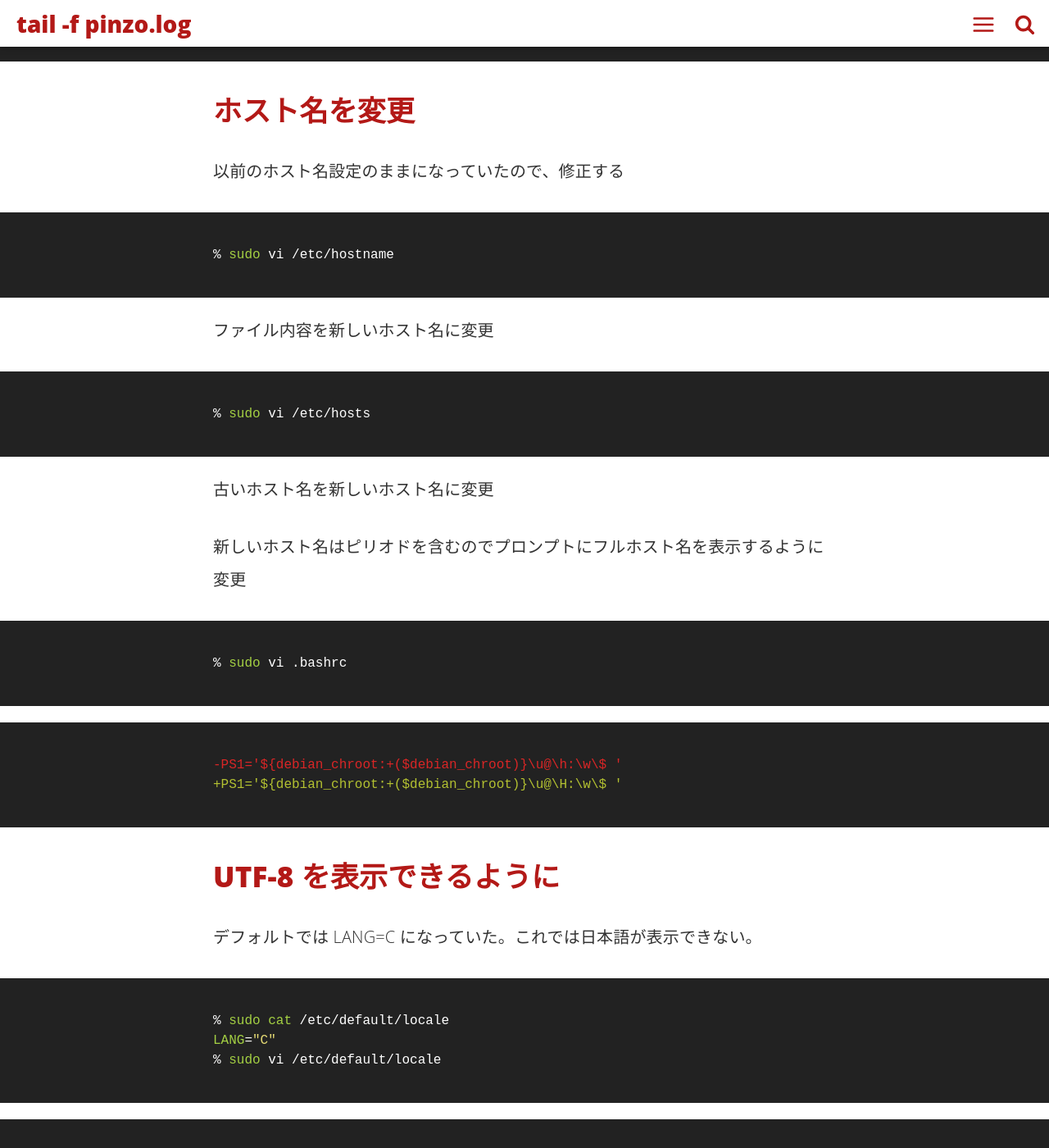
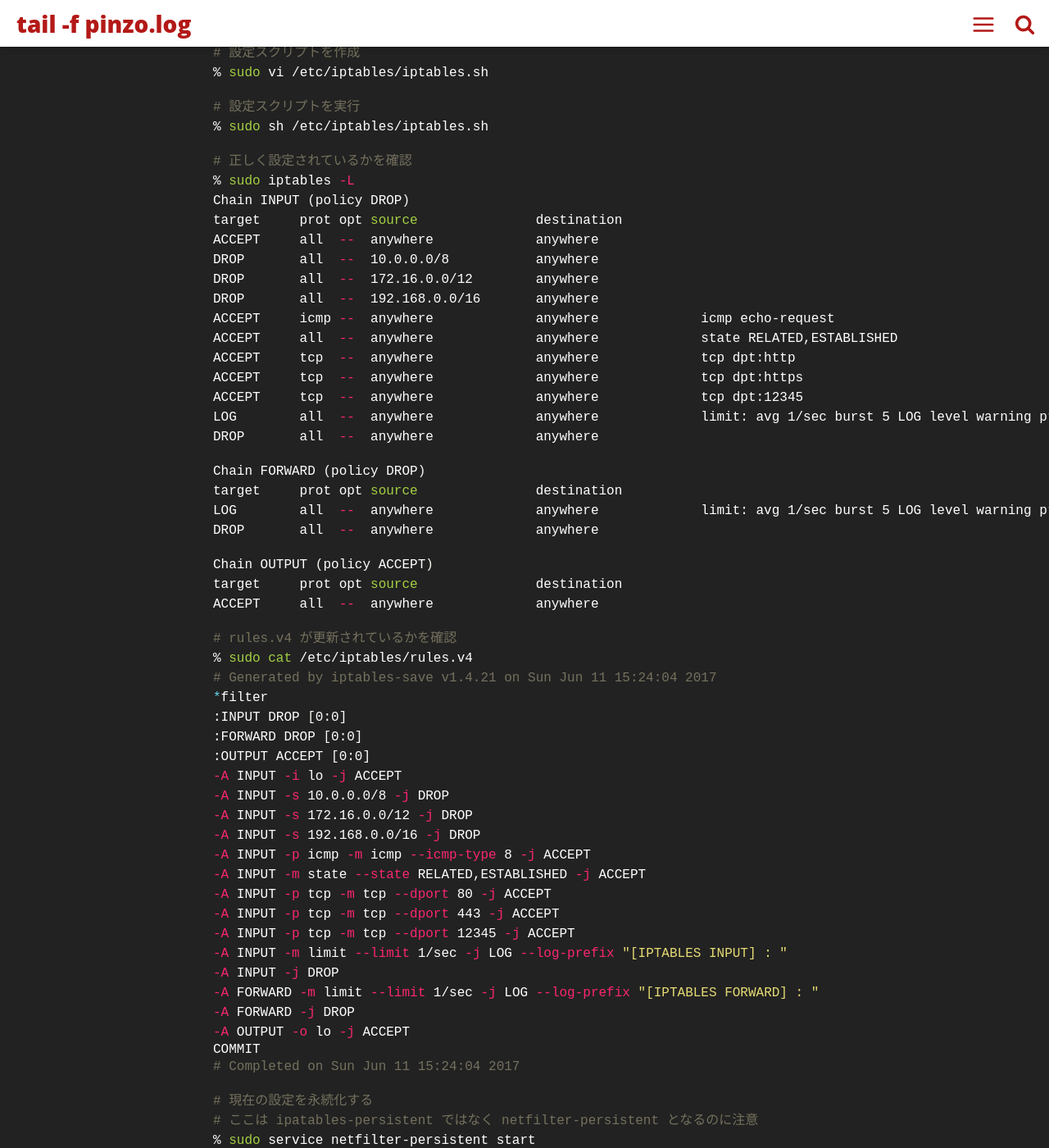
Before and after one commit to pinzolo/pinzolo.github.io, a Jekyll site: the page built from _posts/2017-06-04-install-ubuntu1604-to-sakura-vps.md, in a window 1280 px wide and 1400 px high, scrolled down 4782 px. Shown: the whole window at 82% size. Built offline with Jekyll 4.4.1, drawn with Linux system fonts in a browser that asks for light colours; some of the changed text lies outside the part shown.

Commit message:
Update vps posts

````diff
--- a/_posts/2017-06-04-install-ubuntu1604-to-sakura-vps.md
+++ b/_posts/2017-06-04-install-ubuntu1604-to-sakura-vps.md
@@ -10,32 +10,27 @@ tags:
 
 さくらのVPSのOSをいったんリセットした。新しく Ubuntu 16.04 をインストールしたのでそのメモ。
 
-## Install Ubuntu 16.04
+## Ubuntu 16.04 のインストール
 
-### Choose language
+1. コントロールパネルの "各種設定" -> "OSインストール" -> "標準OSインストール" を選択
+2. インストールOSは "Ubuntu 16.04 amd64" を選択し、管理ユーザのパスワードを設定
+3. "設定内容を確認する" -> "インストールを実行する" をクリック
+4. ステータスが "稼働中" になるまで待機
 
-`Asia` -> `Japan` を選択
+### 作業ユーザーを作成
 
-### Configure the keyboard
+デフォルトの管理ユーザーは `ubuntu` となるので、自分が使いやすいユーザーを登録する。
 
-`English (US)` -> `Engilish (US)` を選択
+1. `adduser myuser` とし、パスワードを設定
+2. `sudo` が使用できるように `sudo gpasswd -a myuser sudo` を実行
+3. ログアウトし、作成したユーザーでログインする
 
-### Configure the network
+### 初回アップデート
 
-割り当てられた固定IP、ゲートウェイ、ネットマスクを入力
-
-### Set up users and passwords
-
-通常使用するユーザーのフルネーム、ユーザー、パスワードを設定
-ホームディレクトリの暗号化は行わない
-
-### Partition disks
-
-1. Unmount partitions that are in user? -> Yes 選択
-1. Guided partitioning -> use entire disk を選択
-1. Virtual disk 1 (vda) を選択
-1. Finish partitioning and write changes to disk
-1. 既存のデータとパーティションが消えるよ？ -> yes
+```bash
+% sudo apt update
+% sudo apt upgrade
+```
 
 ## SSH
 
@@ -105,7 +100,7 @@ permission denied (publickey). # ログイン不可
 
 ```diff
 -Port 22
-+Port 22222
++Port 12345
 ```
 
 #### services の設定も変更する
@@ -117,17 +112,142 @@ permission denied (publickey). # ログイン不可
 ```diff
 -ssh             22/tcp                               # SSH Remote Login Protocol
 -ssh             22/udp
-+ssh             22222/tcp                               # SSH Remote Login Protocol
-+ssh             22222/udp
++ssh             12345/tcp                               # SSH Remote Login Protocol
++ssh             12345/udp
 ```
 
-#### 確認
+#### iptables の設定
+
+ポートの設定は変更したが、デフォルトでは `iptables` により 22 番ポートでの接続しか許可されていないので上書きする。
+
+```bash
+# iptables-persistent をインストール
+# このとき現在の設定から rules.v4, rules.v6 が作成される
+% sudo apt install iptables-persistent
+
+# 設定スクリプトを作成
+% sudo vi /etc/iptables/iptables.sh
+
+# 設定スクリプトを実行
+% sudo sh /etc/iptables/iptables.sh
+
+# 正しく設定されているかを確認
+% sudo iptables -L
+Chain INPUT (policy DROP)
+target     prot opt source               destination
+ACCEPT     all  --  anywhere             anywhere
+DROP       all  --  10.0.0.0/8           anywhere
+DROP       all  --  172.16.0.0/12        anywhere
+DROP       all  --  192.168.0.0/16       anywhere
+ACCEPT     icmp --  anywhere             anywhere             icmp echo-request
+ACCEPT     all  --  anywhere             anywhere             state RELATED,ESTABLISHED
+ACCEPT     tcp  --  anywhere             anywhere             tcp dpt:http
+ACCEPT     tcp  --  anywhere             anywhere             tcp dpt:https
+ACCEPT     tcp  --  anywhere             anywhere             tcp dpt:12345
+LOG        all  --  anywhere             anywhere             limit: avg 1/sec burst 5 LOG level warning prefix "[IPTABLES INPUT] : "
+DROP       all  --  anywhere             anywhere
+
+Chain FORWARD (policy DROP)
+target     prot opt source               destination
+LOG        all  --  anywhere             anywhere             limit: avg 1/sec burst 5 LOG level warning prefix "[IPTABLES FORWARD] : "
+DROP       all  --  anywhere             anywhere
+
+Chain OUTPUT (policy ACCEPT)
+target     prot opt source               destination
+ACCEPT     all  --  anywhere             anywhere
+
+# rules.v4 が更新されているかを確認
+% sudo cat /etc/iptables/rules.v4
+# Generated by iptables-save v1.4.21 on Sun Jun 11 15:24:04 2017
+*filter
+:INPUT DROP [0:0]
+:FORWARD DROP [0:0]
+:OUTPUT ACCEPT [0:0]
+-A INPUT -i lo -j ACCEPT
+-A INPUT -s 10.0.0.0/8 -j DROP
+-A INPUT -s 172.16.0.0/12 -j DROP
+-A INPUT -s 192.168.0.0/16 -j DROP
+-A INPUT -p icmp -m icmp --icmp-type 8 -j ACCEPT
+-A INPUT -m state --state RELATED,ESTABLISHED -j ACCEPT
+-A INPUT -p tcp -m tcp --dport 80 -j ACCEPT
+-A INPUT -p tcp -m tcp --dport 443 -j ACCEPT
+-A INPUT -p tcp -m tcp --dport 12345 -j ACCEPT
+-A INPUT -m limit --limit 1/sec -j LOG --log-prefix "[IPTABLES INPUT] : "
+-A INPUT -j DROP
+-A FORWARD -m limit --limit 1/sec -j LOG --log-prefix "[IPTABLES FORWARD] : "
+-A FORWARD -j DROP
+-A OUTPUT -o lo -j ACCEPT
+COMMIT
+# Completed on Sun Jun 11 15:24:04 2017
+
+# 現在の設定を永続化する
+# ここは ipatables-persistent ではなく netfilter-persistent となるのに注意
+% sudo service netfilter-persistent start
+```
+
+ちなみに iptables.sh の中身
+
+```bash
+#!/bin/sh
+
+# Initialize table
+/sbin/iptables -F
+# Delete declaration chain
+/sbin/iptables -X
+
+# Set default rules
+/sbin/iptables -P INPUT DROP
+/sbin/iptables -P OUTPUT ACCEPT
+/sbin/iptables -P FORWARD DROP
+
+# Allow access from localhost
+/sbin/iptables -A INPUT -i lo -j ACCEPT
+/sbin/iptables -A OUTPUT -o lo -j ACCEPT
+
+# Destroy access from private ip addresses
+/sbin/iptables -A INPUT -s 10.0.0.0/8 -j DROP
+/sbin/iptables -A INPUT -s 172.16.0.0/12 -j DROP
+/sbin/iptables -A INPUT -s 192.168.0.0/16 -j DROP
+
+# Allow ping
+/sbin/iptables -A INPUT -p icmp --icmp-type echo-request -j ACCEPT
+
+# Allow reply to external that is done from internal
+/sbin/iptables -A INPUT -m state --state ESTABLISHED,RELATED -j ACCEPT
+
+# Destroy access from dropped ip addresses
+if [ -s /etc/iptables/drop_ip ]; then
+  for ip in `cat /etc/iptables/drop_ip`
+  do
+    /sbin/iptables -I INPUT -s $ip -j DROP
+  done
+fi
+
+# Allow accesses from defined services.
+# HTTP
+/sbin/iptables -A INPUT -p tcp --dport 80 -j ACCEPT
+# HTTPS
+/sbin/iptables -A INPUT -p tcp --dport 443 -j ACCEPT
+# ssh
+/sbin/iptables -A INPUT -p tcp --dport 12345 -j ACCEPT
+
+# Destroy unmatched accesses with logging
+/sbin/iptables -A INPUT -m limit --limit 1/s -j LOG --log-prefix '[IPTABLES INPUT] : '
+/sbin/iptables -A INPUT -j DROP
+/sbin/iptables -A FORWARD -m limit --limit 1/s -j LOG --log-prefix '[IPTABLES FORWARD] : '
+/sbin/iptables -A FORWARD -j DROP
+
+# Save rule
+/sbin/iptables-save > /etc/iptables/rules.v4
+```
+
+### 確認
 
 ```bash
 $ ssh host
 #=> エラーとなる
 
-$ ssh host -p 22222
+$ ssh host -p 12345
 #=> ログインできる
 ```
 
@@ -135,8 +255,7 @@ $ ssh host -p 22222
 
 以前のホスト名設定のままになっていたので、修正する
 
-```bash
-% sudo vi /etc/hostname
+```bash % sudo vi /etc/hostname
 ```
 
 ファイル内容を新しいホスト名に変更
@@ -158,22 +277,4 @@ $ ssh host -p 22222
 +PS1='${debian_chroot:+($debian_chroot)}\u@\H:\w\$ '
 ```
 
-## UTF-8 を表示できるように
-
-デフォルトでは LANG=C になっていた。これでは日本語が表示できない。
-
-```bash
-% sudo cat /etc/default/locale
-LANG="C"
-% sudo vi /etc/default/locale
-```
-
-```diff
--LANG="C"
-+LANG="en_US.UTF-8"
-+LANGUAGE="en_US:"
-```
-
-表示さえできればよいので、言語は英語のままで。
-
 とりあえず今日はここまで。
````
Also changed, not shown: other parts of _posts/2017-06-04-install-ubuntu1604-to-sakura-vps.md (+2 -2 lines), _posts/2017-06-11-install-postgresql93-on-ubuntu1604.md (deleted, +0 -127 lines), _posts/2017-06-11-install-postgresql95-on-ubuntu1604.md (added, +38 -0 lines), _posts/2017-06-11-iptables-on-ubuntu1604.md (deleted, +0 -151 lines).
